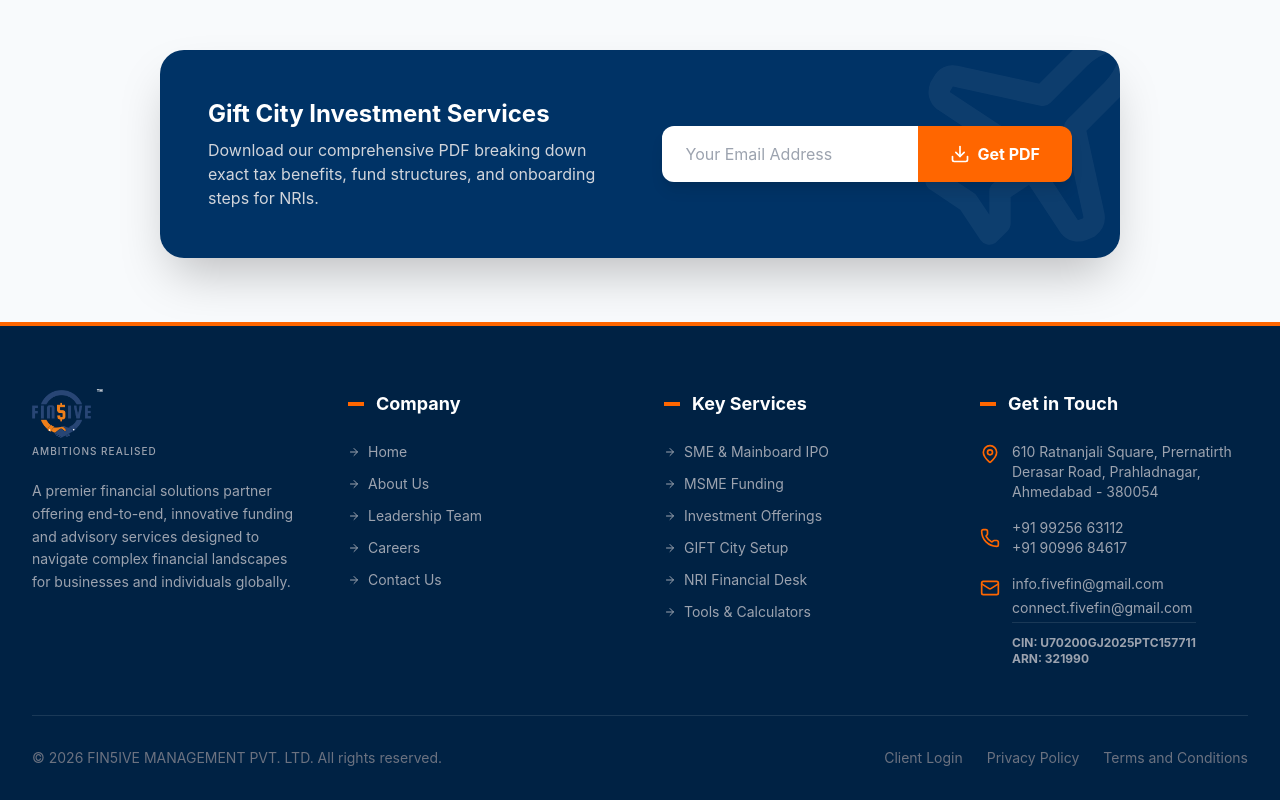
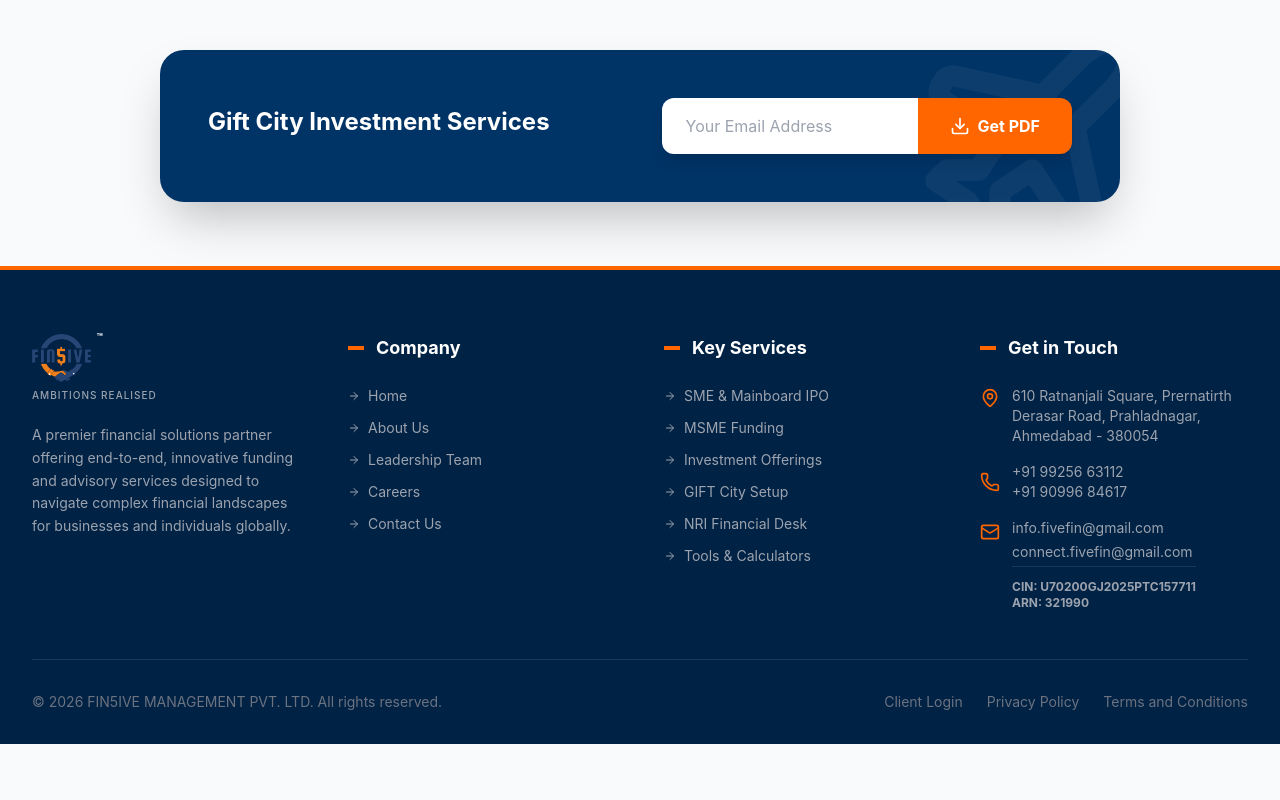
Before and after one commit to Deveshsanap/fin5ive, a React (Vite) app: page /nri-invest/gift-city in a window 1280 px wide. Shown: the part 3867-4667 px from the top of the page. After the commit the page ends 4611 px from the top, so only its background shows below. Built offline with nearby package versions, Linux system fonts and the light colour scheme.

Commit message:
//16/03/2026

```diff
--- a/src/pages/NriDomestic.jsx
+++ b/src/pages/NriDomestic.jsx
@@ -394,7 +394,6 @@
             <FileText className="absolute top-0 right-0 w-64 h-64 text-white opacity-5 -mr-10 -mt-10 pointer-events-none" />
             <div className="flex-1 text-center md:text-left relative z-10">
               <h3 className="text-2xl font-bold text-white mb-2">Domestic Product Factsheet</h3>
-              <p className="text-gray-300">Download our complete guide detailing KYC procedures for NRIs, NRE vs NRO taxation differences, and top-performing funds.</p>
             </div>
             <div className="w-full md:w-auto flex-shrink-0 relative z-10">
               <form className="flex w-full shadow-lg rounded-xl overflow-hidden" onSubmit={handleBrochureDownload}>
--- a/src/pages/NriGiftCity.jsx
+++ b/src/pages/NriGiftCity.jsx
@@ -364,7 +364,6 @@
             <Plane className="absolute top-0 right-0 w-64 h-64 text-white opacity-5 -mr-10 -mt-10 pointer-events-none" />
             <div className="flex-1 text-center md:text-left relative z-10">
               <h3 className="text-2xl font-bold text-white mb-2">Gift City Investment Services</h3>
-              <p className="text-gray-300">Download our comprehensive PDF breaking down exact tax benefits, fund structures, and onboarding steps for NRIs.</p>
             </div>
             <div className="w-full md:w-auto flex-shrink-0 relative z-10">
               <form className="flex w-full shadow-lg rounded-xl overflow-hidden" onSubmit={handleBrochureDownload}>
--- a/src/pages/NriRealEstate.jsx
+++ b/src/pages/NriRealEstate.jsx
@@ -378,7 +378,6 @@
             <FileText className="absolute top-0 right-0 w-64 h-64 text-white opacity-5 -mr-10 -mt-10 pointer-events-none" />
             <div className="flex-1 text-center md:text-left relative z-10">
               <h3 className="text-2xl font-bold text-white mb-2">NRI Real Estate Service</h3>
-              <p className="text-gray-300">Download our comprehensive PDF breaking down TDS calculations, repatriation rules (Form 15CA/CB), and property due diligence.</p>
             </div>
             <div className="w-full md:w-auto flex-shrink-0 relative z-10">
               <form className="flex w-full shadow-lg rounded-xl overflow-hidden" onSubmit={handleBrochureDownload}>
```
